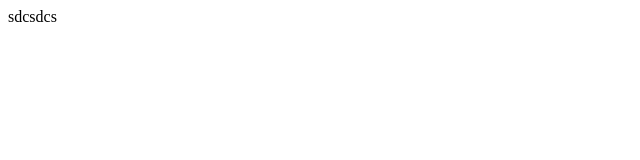
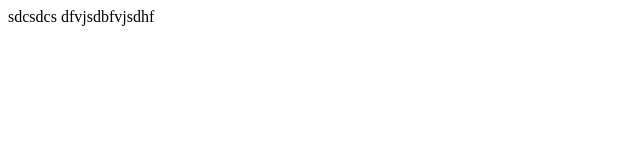
Before and after one commit to Malik-slavetrader/base-1, a plain HTML site: page index.html in a window 1280 px wide. Shown: the whole page, without its empty margins (0-640 px from the left). Drawn offline with Linux system fonts and the light colour scheme; files that its build step writes are made by us from their sources.

Commit message:
Update index.html

```diff
--- a/index.html
+++ b/index.html
@@ -6,7 +6,7 @@
     <link rel="stylesheet" href="style.css">
     <title>Good life</title>
     sdcsdcs
-
+    dfvjsdbfvjsdhf
 
 </head>
    <script src="JS/main.js"></script>
```
